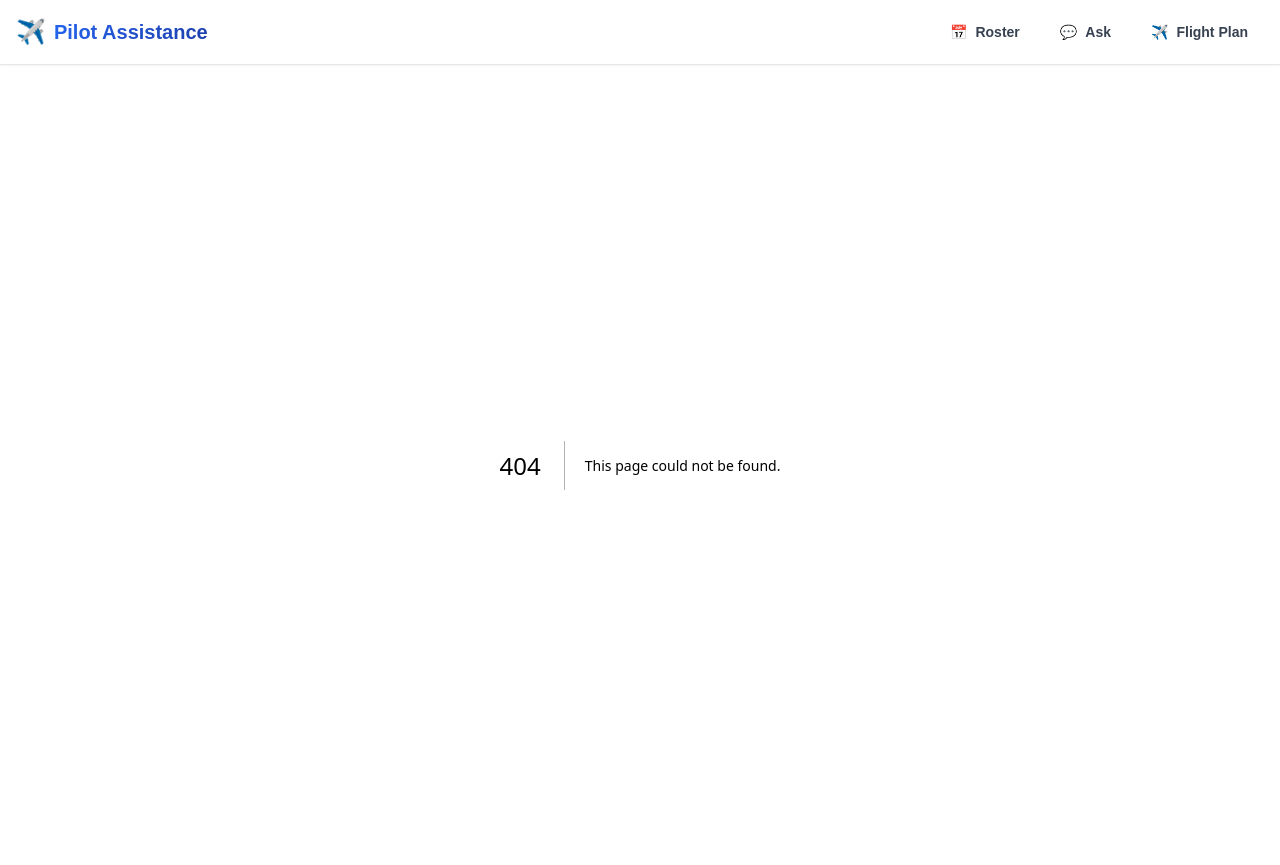
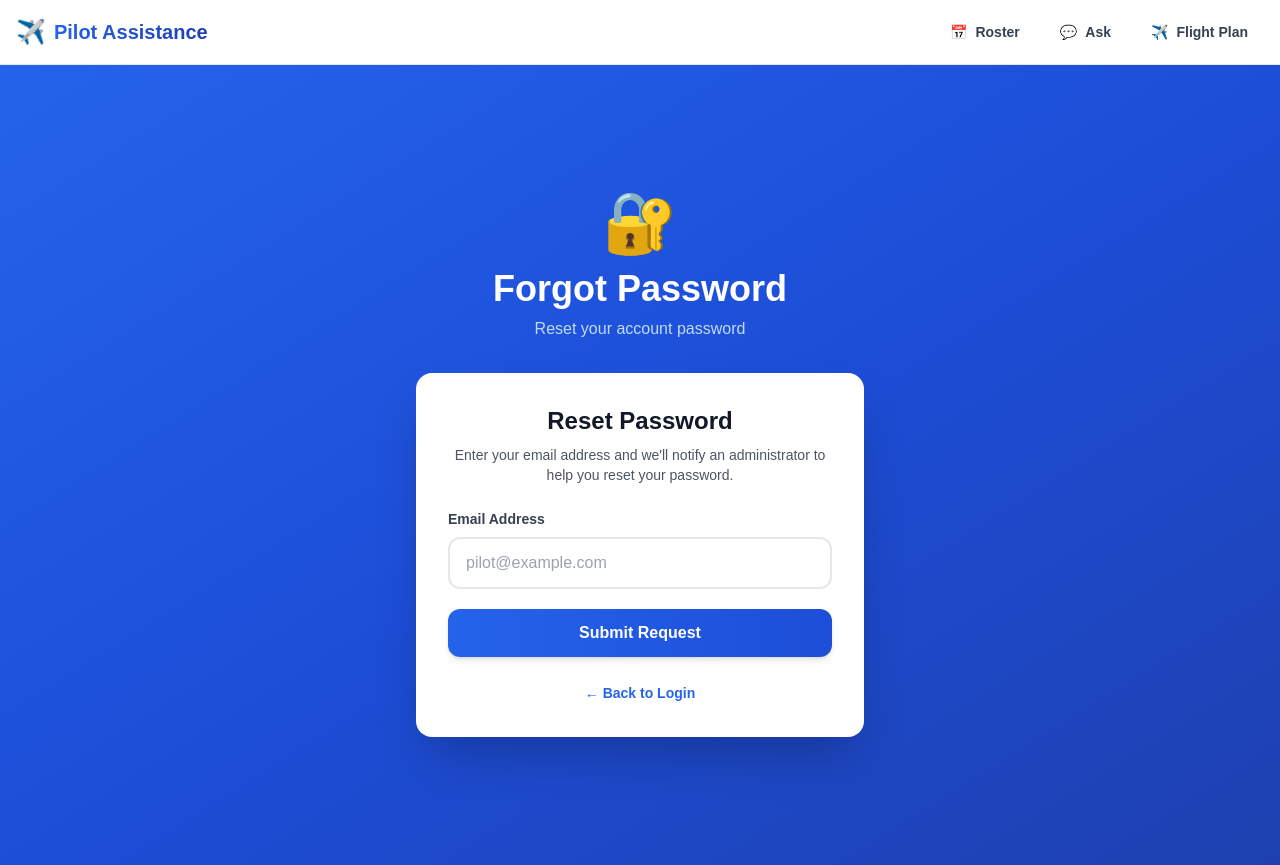
Before and after one commit to fahad4104/PILOTS-ASSISTANCE, a Next.js app: page /forgot-password in a window 1280 px wide. Before the commit this address had no page. Built offline with nearby package versions, Linux system fonts and the light colour scheme.

Commit message:
Add forgot password feature and fix date display
- Add forgot password page and API endpoint
- Fix Invalid Date display in pending registrations (use created_at instead of createdAt)
- Add Forgot Password link to login page

Co-Authored-By: Claude Opus 4.5 <noreply@anthropic.com>

```diff
--- a/src/app/admin/approvals/page.tsx
+++ b/src/app/admin/approvals/page.tsx
@@ -11,7 +11,7 @@ type PendingUser = {
   email: string;
   password: string;
   status: string;
-  createdAt: string;
+  created_at: string;
 };
 
 export default function ApprovalsPage() {
@@ -167,7 +167,7 @@ export default function ApprovalsPage() {
                           </div>
                         </div>
                         <div className="text-xs text-gray-500">
-                          Registered: {new Date(pendingUser.createdAt).toLocaleString()}
+                          Registered: {pendingUser.created_at ? new Date(pendingUser.created_at).toLocaleString() : 'N/A'}
                         </div>
                       </div>
 
--- /dev/null
+++ b/src/app/api/users/forgot-password/route.ts
@@ -0,0 +1,42 @@
+import { NextRequest, NextResponse } from 'next/server';
+import { supabase } from '@/lib/supabase';
+
+export async function POST(request: NextRequest) {
+  try {
+    const body = await request.json();
+    const { email } = body;
+
+    if (!email) {
+      return NextResponse.json(
+        { error: 'Email is required' },
+        { status: 400 }
+      );
+    }
+
+    // Check if user exists
+    const { data: user } = await supabase
+      .from('users')
+      .select('id, name, email')
+      .eq('email', email.toLowerCase())
+      .single();
+
+    if (user) {
+      // Store password reset request
+      await supabase
+        .from('password_reset_requests')
+        .insert([
+          {
+            user_id: user.id,
+            email: user.email,
+            status: 'pending',
+          },
+        ]);
+    }
+
+    // Always return success to prevent email enumeration
+    return NextResponse.json({ success: true });
+  } catch (error) {
+    console.error('Forgot password error:', error);
+    return NextResponse.json({ success: true }); // Don't expose errors
+  }
+}
--- /dev/null
+++ b/src/app/forgot-password/page.tsx
@@ -0,0 +1,136 @@
+"use client";
+
+import { useState } from "react";
+import Link from "next/link";
+
+export default function ForgotPasswordPage() {
+  const [email, setEmail] = useState("");
+  const [submitted, setSubmitted] = useState(false);
+  const [error, setError] = useState("");
+  const [loading, setLoading] = useState(false);
+
+  const handleSubmit = async (e: React.FormEvent) => {
+    e.preventDefault();
+    setError("");
+    setLoading(true);
+
+    if (!email.trim()) {
+      setError("Please enter your email address");
+      setLoading(false);
+      return;
+    }
+
+    try {
+      const response = await fetch('/api/users/forgot-password', {
+        method: 'POST',
+        headers: {
+          'Content-Type': 'application/json',
+        },
+        body: JSON.stringify({ email: email.trim().toLowerCase() }),
+      });
+
+      const data = await response.json();
+
+      if (data.success) {
+        setSubmitted(true);
+      } else {
+        setError(data.error || "Failed to process request");
+      }
+    } catch (err) {
+      setError("An error occurred. Please try again.");
+    } finally {
+      setLoading(false);
+    }
+  };
+
+  if (submitted) {
+    return (
+      <div className="min-h-screen bg-gradient-to-br from-blue-600 via-blue-700 to-blue-800 flex items-center justify-center p-4">
+        <div className="w-full max-w-md">
+          <div className="bg-white rounded-2xl shadow-2xl p-8 text-center">
+            <div className="text-6xl mb-4">📧</div>
+            <h2 className="text-2xl font-bold text-gray-900 mb-4">
+              Request Submitted
+            </h2>
+            <p className="text-gray-600 mb-6">
+              If an account exists with this email, an administrator will contact you with instructions to reset your password.
+            </p>
+            <Link
+              href="/login"
+              className="inline-block bg-gradient-to-r from-blue-600 to-blue-700 text-white font-semibold py-3 px-6 rounded-xl shadow-md hover:from-blue-700 hover:to-blue-800 hover:shadow-lg transition-all"
+            >
+              Back to Login
+            </Link>
+          </div>
+        </div>
+      </div>
+    );
+  }
+
+  return (
+    <div className="min-h-screen bg-gradient-to-br from-blue-600 via-blue-700 to-blue-800 flex items-center justify-center p-4">
+      <div className="w-full max-w-md">
+        {/* Logo/Header */}
+        <div className="text-center mb-8">
+          <div className="flex items-center justify-center gap-3 mb-4">
+            <span className="text-6xl">🔐</span>
+          </div>
+          <h1 className="text-4xl font-bold text-white mb-2">
+            Forgot Password
+          </h1>
+          <p className="text-blue-200">Reset your account password</p>
+        </div>
+
+        {/* Form */}
+        <div className="bg-white rounded-2xl shadow-2xl p-8">
+          <h2 className="text-2xl font-bold text-gray-900 mb-2 text-center">
+            Reset Password
+          </h2>
+          <p className="text-gray-600 text-sm text-center mb-6">
+            Enter your email address and we'll notify an administrator to help you reset your password.
+          </p>
+
+          <form onSubmit={handleSubmit} className="space-y-5">
+            {/* Email Input */}
+            <div>
+              <label className="block text-sm font-semibold text-gray-700 mb-2">
+                Email Address
+              </label>
+              <input
+                type="email"
+                value={email}
+                onChange={(e) => setEmail(e.target.value)}
+                className="w-full px-4 py-3 border-2 border-gray-200 rounded-xl focus:border-blue-500 focus:outline-none focus:ring-2 focus:ring-blue-500/20 transition-all"
+                placeholder="pilot@example.com"
+                required
+              />
+            </div>
+
+            {/* Error Message */}
+            {error && (
+              <div className="bg-red-50 border-2 border-red-200 rounded-xl p-3 text-red-700 text-sm font-medium">
+                {error}
+              </div>
+            )}
+
+            {/* Submit Button */}
+            <button
+              type="submit"
+              disabled={loading}
+              className="w-full bg-gradient-to-r from-blue-600 to-blue-700 text-white font-semibold py-3 rounded-xl shadow-md hover:from-blue-700 hover:to-blue-800 hover:shadow-lg transition-all disabled:opacity-50 disabled:cursor-not-allowed"
+            >
+              {loading ? "Submitting..." : "Submit Request"}
+            </button>
+          </form>
+
+          {/* Back to Login */}
+          <div className="mt-6 text-center">
+            <Link href="/login" className="text-sm font-semibold text-blue-600 hover:text-blue-700">
+              ← Back to Login
+            </Link>
+          </div>
+        </div>
+      </div>
+    </div>
+  );
+}
--- a/src/app/login/page.tsx
+++ b/src/app/login/page.tsx
@@ -77,9 +77,14 @@ export default function LoginPage() {
 
             {/* Password Input */}
             <div>
-              <label className="block text-sm font-semibold text-gray-700 mb-2">
-                Password
-              </label>
+              <div className="flex justify-between items-center mb-2">
+                <label className="block text-sm font-semibold text-gray-700">
+                  Password
+                </label>
+                <Link href="/forgot-password" className="text-sm text-blue-600 hover:text-blue-700 font-medium">
+                  Forgot Password?
+                </Link>
+              </div>
               <input
                 type="password"
                 value={password}
```
